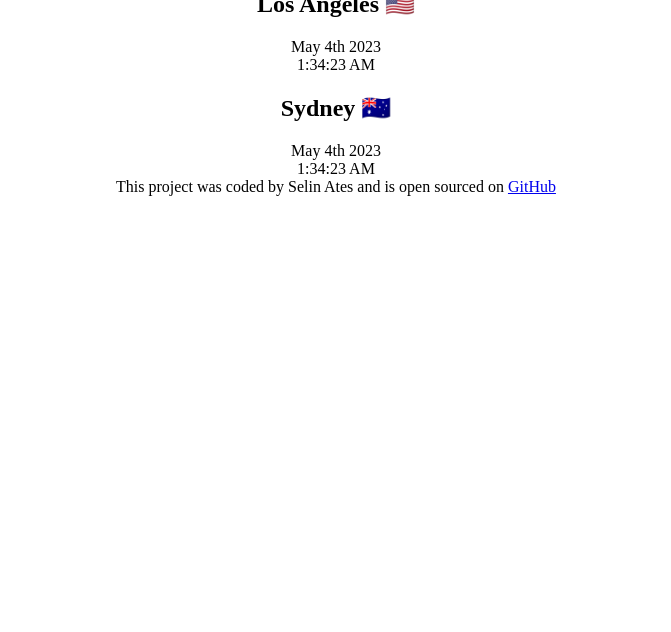
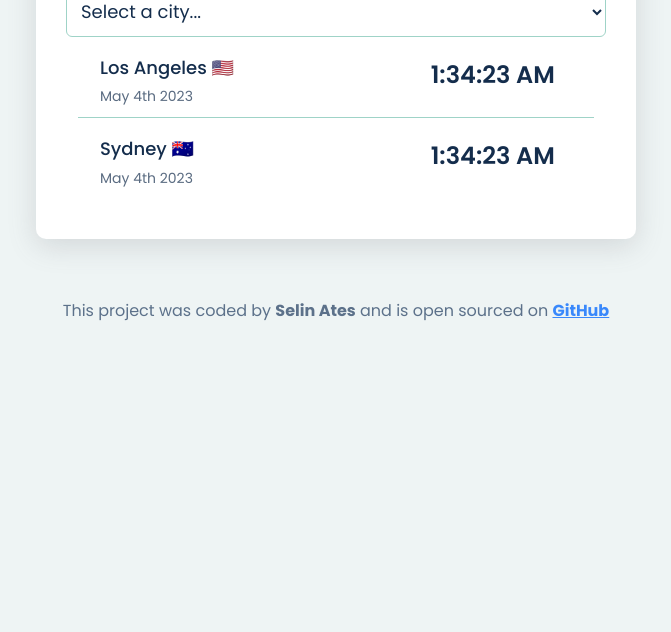
Before and after one commit to stugceates/shecodes-world-clock, a plain HTML site: page index.html in a window 1280 px wide. Shown: the part 168-800 px from the top of the page, without its empty margins (304-975 px from the left). Drawn offline with nearby package versions, Linux system fonts and the light colour scheme.

Commit message:
add bootstrap and css properties

```diff
--- a/index.html
+++ b/index.html
@@ -4,13 +4,26 @@
     <meta charset="UTF-8" />
     <meta http-equiv="X-UA-Compatible" content="IE=edge" />
     <meta name="viewport" content="width=device-width, initial-scale=1.0" />
+
+    <link rel="preconnect" href="https://fonts.googleapis.com" />
+    <link rel="preconnect" href="https://fonts.gstatic.com" crossorigin />
+    <link
+      rel="stylesheet"
+      href="https://cdn.jsdelivr.net/npm/bootstrap@5.3.0-alpha3/dist/css/bootstrap.min.css
+    "
+    />
     <link rel="stylesheet" href="src/styles.css" />
+    <link
+      href="https://fonts.googleapis.com/css2?family=Poppins:wght@200;300;400;500;600;700;800;900&display=swap"
+      rel="stylesheet"
+    />
+
     <script src="https://cdnjs.cloudflare.com/ajax/libs/moment.js/2.29.4/moment.min.js"></script>
     <script src="https://cdnjs.cloudflare.com/ajax/libs/moment-timezone/0.5.37/moment-timezone-with-data-1970-2030.js"></script>
     <title>World Clock</title>
   </head>
   <body>
-    <div class="container">
+    <div class="container-wrapper">
       <h1>World Clock</h1>
       <select name="cities" id="cities">
         <option value="">Select a city...</option>
@@ -18,20 +31,31 @@
         <option value="">New York</option>
         <option value="">Istanbul</option>
       </select>
-      <div class="city">
-        <h2>Los Angeles 🇺🇸</h2>
-        <div class="date">May 4th 2023</div>
-        <div class="time">1:34:23 AM</div>
-      </div>
-      <div class="city">
-        <h2>Sydney 🇦🇺</h2>
-        <div class="date">May 4th 2023</div>
-        <div class="time">1:34:23 AM</div>
+      <div class="container city-list">
+        <div class="row city-info">
+          <div class="col-md-8 city-name">
+            <h2>Los Angeles 🇺🇸</h2>
+            <div class="date">May 4th 2023</div>
+          </div>
+          <div class="col-md-4 time">1:34:23 AM</div>
+        </div>
+        <div class="row city-info">
+          <div class="col-md-8 city-name">
+            <h2>Sydney 🇦🇺</h2>
+            <div class="date">May 4th 2023</div>
+          </div>
+          <div class="col-md-4 time">1:34:23 AM</div>
+        </div>
       </div>
     </div>
     <footer>
-      This project was coded by Selin Ates and is open sourced on
-      <a href="https://github.com/stugceates/shecodes-world-clock">GitHub</a>
+      This project was coded by <strong>Selin Ates</strong> and is open sourced
+      on
+      <strong
+        ><a href="https://github.com/stugceates/shecodes-world-clock"
+          >GitHub</a
+        ></strong
+      >
     </footer>
     <script src="src/main.js"></script>
   </body>
--- a/src/styles.css
+++ b/src/styles.css
@@ -1,7 +1,58 @@
 body{
+    background: #eef4f4;
+    color:  #142d4c;
+    font-family: 'Poppins', sans-serif;
+}
+h1{
+    font-size: 48px;
     text-align: center;
+    font-weight: 600;
+}
+h2{
+    font-size: 18px;
+    font-weight: 500;
+
+}
+select {
+    width: 100%;
+    display: block;
+    border-color: #9fd3c7 ;
+    border-radius: 6px;
+    padding: 10px;
+    color: #142d4c;
+    font-size: 18px;
+    font-weight: 400;
+    background-color: white;
 }
 
-h1{
-    font-size: 48px;
+.container-wrapper{
+    max-width: 600px;
+    margin: 60px auto;
+    padding: 30px;
+    background-color: white;
+    border-radius: 10px;
+    box-shadow: rgba(100, 100, 111, 0.2) 0px 7px 29px 0px;
 }
+.city-info{
+    margin: 10px auto;
+    padding: 10px;
+    border-bottom: 1px solid #9fd3c7;
+}
+ .date{
+    font-size: 14px;
+    opacity: 0.7;
+}
+.time{
+    font-size: 24px;
+    font-weight: 600;
+}
+
+.city-info:last-child{
+    border: none;
+}
+footer{
+    text-align: center;
+    font-size: 16px;
+    color:#385170 ;
+    opacity: 0.8;
+}
```
